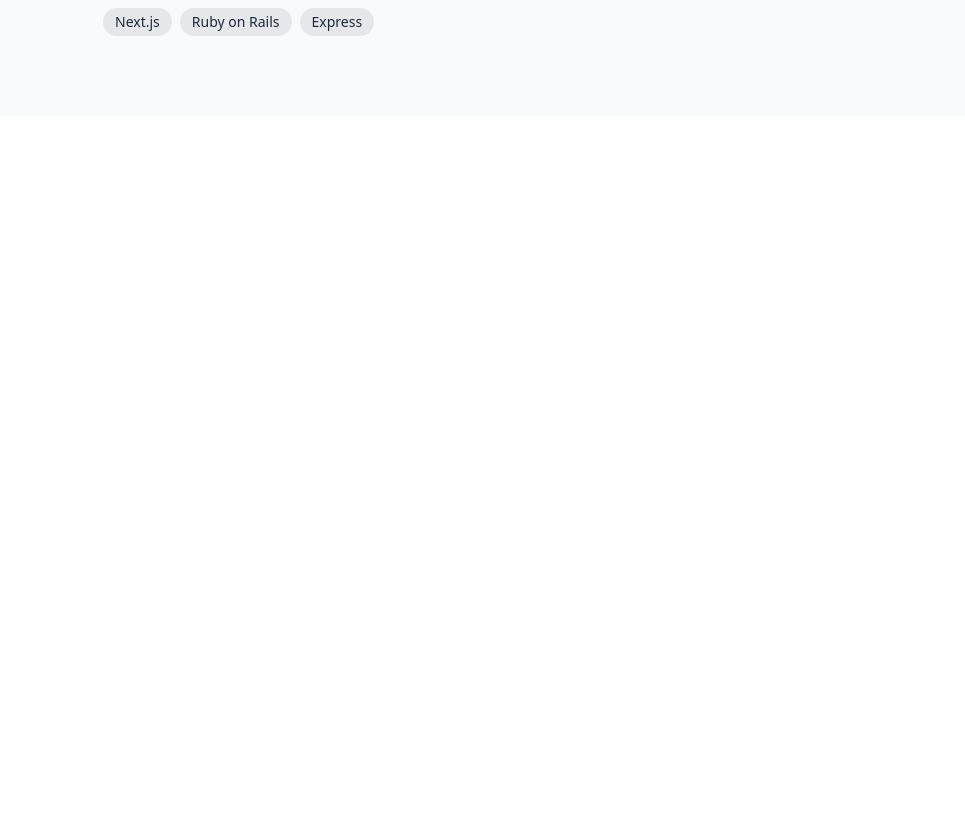
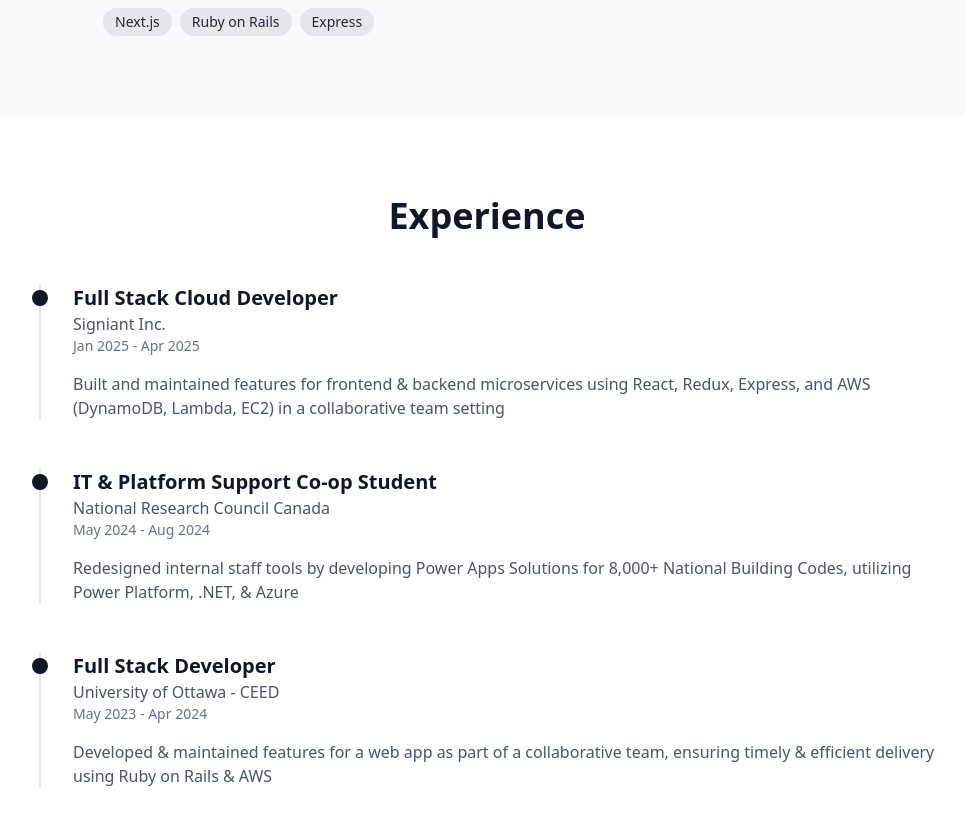
Before and after one commit to Columbium41/SEG3125-Portfolio, a React (Vite) app: page / in a window 1280 px wide. Shown: the part 1308-2134 px from the top of the page, without its empty margins (153-1118 px from the left). Before the commit the page ends 1424 px from the top, so only its background shows below. Built offline with nearby package versions, Linux system fonts and the light colour scheme.

Commit message:
add experience

```diff
--- a/src/App.jsx
+++ b/src/App.jsx
@@ -1,6 +1,7 @@
-import Navbar from "./sections/Navbar"
+import Navbar from "./sections/Navbar";
 import Hero from "./sections/Hero";
 import About from "./sections/About";
+import Experience from "./sections/Experience";
 
 function App() {
   return (
@@ -8,6 +9,7 @@
       <Navbar />
       <Hero />
       <About />
+      <Experience />
     </div>
   )
 }
--- /dev/null
+++ b/src/sections/Experience.jsx
@@ -0,0 +1,50 @@
+function ExperienceSection() {
+    const experiences = [
+      {
+        title: "Full Stack Cloud Developer",
+        company: "Signiant Inc.",
+        period: "Jan 2025 - Apr 2025",
+        description:
+          "Built and maintained features for frontend & backend microservices using React, Redux, Express, and AWS (DynamoDB, Lambda, EC2) in a collaborative team setting",
+      },
+      {
+        title: "IT & Platform Support Co-op Student",
+        company: "National Research Council Canada",
+        period: "May 2024 - Aug 2024",
+        description:
+          "Redesigned internal staff tools by developing Power Apps Solutions for 8,000+ National Building Codes, utilizing Power Platform, .NET, & Azure",
+      },
+      {
+        title: "Full Stack Developer",
+        company: "University of Ottawa - CEED",
+        period: "May 2023 - Apr 2024",
+        description:
+          "Developed & maintained features for a web app as part of a collaborative team, ensuring timely & efficient delivery using Ruby on Rails & AWS",
+      },
+    ]
+
+    return (
+      <section id="experience" className="py-20">
+        <div className="container mx-auto px-4 sm:px-6 lg:px-8">
+          <div className="max-w-4xl mx-auto">
+            <h2 className="text-3xl font-bold text-gray-900 sm:text-4xl mb-12 text-center">Experience</h2>
+            <div className="space-y-12">
+              {experiences.map((exp, index) => (
+                <div key={index} className="relative pl-8 border-l-2 border-gray-200">
+                  <div className="absolute -left-2.25 top-1.5 w-4 h-4 rounded-full bg-gray-900"></div>
+                  <div>
+                    <h3 className="text-xl font-bold text-gray-900">{exp.title}</h3>
+                    <p className="text-gray-600 font-medium">{exp.company}</p>
+                    <p className="text-sm text-gray-500 mb-4">{exp.period}</p>
+                    <p className="text-gray-600">{exp.description}</p>
+                  </div>
+                </div>
+              ))}
+            </div>
+          </div>
+        </div>
+      </section>
+    )
+  }
+
+  export default ExperienceSection
```
